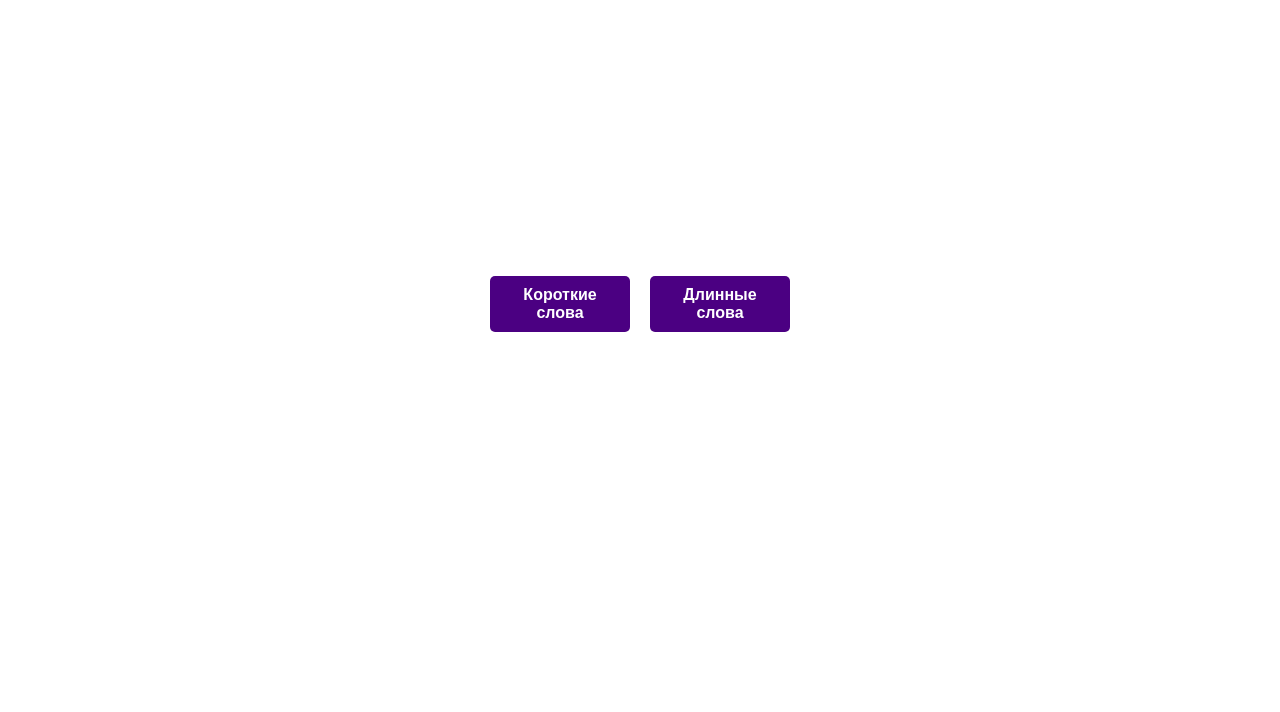
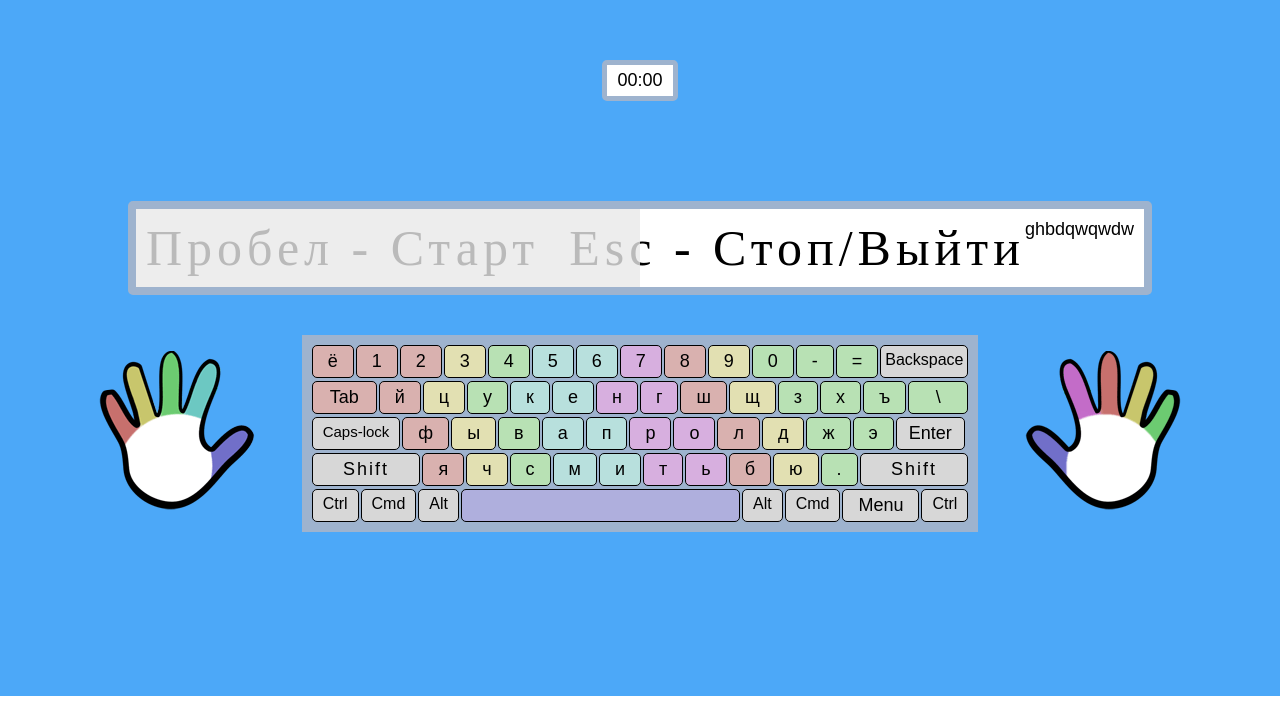
Before and after one commit to sultanKairatuly/typetrainer, a website built with Vite: page index.html in a window 1280 px wide. Shown: the part 104-816 px from the top of the page. Built offline with nearby package versions, Linux system fonts and the light colour scheme.

Commit message:
added introduction related things

```diff
--- a/index.html
+++ b/index.html
@@ -13,18 +13,94 @@
         <div class="mode" data-type="long">Длинные слова</div>
       </div>
       <div class="content">
-        <div class="timer"></div>
+        <div class="timer">00:00</div>
         <div class="words">
-          <div class="div">
-            <div class="start">
-              <span></span>
-              <span></span>
+          <div class="gray-wrapper"></div>
+          <div class="start">
+            <span>Пробел - Старт</span>
+            <span>Esc - Стоп/Выйти</span>
+          </div>
+          <div class="sentences">
+            <span class="done">ghbd</span>
+            <span class="undone">qwqwdw</span>
+          </div>
+        </div>
+        <div class="visualisation">
+          <div class="left-hand hand"></div>
+          <div class="keyboard">
+            <div class="row">
+              <div class="key red" data-key="ё"></div>
+              <div class="key red" data-key="1"></div>
+              <div class="key red" data-key="2"></div>
+              <div class="key yellow" data-key="3"></div>
+              <div class="key green" data-key="4"></div>
+              <div class="key blue" data-key="5"></div>
+              <div class="key blue" data-key="6"></div>
+              <div class="key pink" data-key="7"></div>
+              <div class="key red" data-key="8"></div>
+              <div class="key yellow" data-key="9"></div>
+              <div class="key green" data-key="0"></div>
+              <div class="key green" data-key="-"></div>
+              <div class="key green" data-key="="></div>
+              <div class="key backspace gray" data-key="backspace"></div>
             </div>
-            <div class="sentences">
-              <span class="done"></span>
-              <span class="undone"></span>
+            <div class="row">
+              <div class="key tab" data-key="tab"></div>
+              <div class="key red" data-key="й"></div>
+              <div class="key yellow" data-key="ц"></div>
+              <div class="key green" data-key="у"></div>
+              <div class="key blue" data-key="к"></div>
+              <div class="key blue" data-key="е"></div>
+              <div class="key pink" data-key="н"></div>
+              <div class="key pink" data-key="г"></div>
+              <div class="key red" data-key="ш"></div>
+              <div class="key yellow" data-key="щ"></div>
+              <div class="key green" data-key="з"></div>
+              <div class="key green" data-key="х"></div>
+              <div class="key green" data-key="ъ"></div>
+              <div class="key slash green" data-key="\"></div>
+            </div>
+            <div class="row">
+              <div class="key caps-lock gray" data-key="caps-lock"></div>
+              <div class="key red" data-key="ф"></div>
+              <div class="key yellow" data-key="ы"></div>
+              <div class="key green" data-key="в"></div>
+              <div class="key blue" data-key="а"></div>
+              <div class="key blue" data-key="п"></div>
+              <div class="key pink" data-key="р"></div>
+              <div class="key pink" data-key="о"></div>
+              <div class="key red" data-key="л"></div>
+              <div class="key yellow" data-key="д"></div>
+              <div class="key green" data-key="ж"></div>
+              <div class="key green" data-key="э"></div>
+              <div class="key enter gray" data-key="enter"></div>
+            </div>
+            <div class="row">
+              <div class="key shift gray" data-key="shift"></div>
+              <div class="key red" data-key="я"></div>
+              <div class="key yellow" data-key="ч"></div>
+              <div class="key green" data-key="с"></div>
+              <div class="key blue" data-key="м"></div>
+              <div class="key blue" data-key="и"></div>
+              <div class="key pink" data-key="т"></div>
+              <div class="key pink" data-key="ь"></div>
+              <div class="key red" data-key="б"></div>
+              <div class="key yellow" data-key="ю"></div>
+              <div class="key green" data-key=".">.</div>
+              <div class="key shift gray" data-key="shift"></div>
+            </div>
+            <div class="row">
+              <div class="key ctrl gray" data-key="ctrl"></div>
+              <div class="key cmd gray" data-key="cmd"></div>
+              <div class="key alt gray" data-key="alt"></div>
+              <div class="key space purple" data-key="space"></div>
+              <div class="key alt gray" data-key="alt"></div>
+              <div class="key cmd gray" data-key="cmd"></div>
+              <div class="key menu gray" data-key="menu"></div>
+              <div class="key ctrl gray" data-key="ctrl"></div>
             </div>
           </div>
+          <div class="right-hand hand"></div>
         </div>
       </div>
     </div>
--- a/package.json
+++ b/package.json
@@ -15,12 +15,14 @@
     "postcss": "^8.4.21",
     "postcss-cli": "^10.1.0",
     "postcss-short-color": "^4.0.0",
+    "postcss-simple-vars": "^7.0.1",
     "stylelint-config-recommended": "^11.0.0",
     "typescript": "^4.9.3",
     "vite": "^4.2.0"
   },
   "dependencies": {
     "autoprefixer": "^10.4.14",
+    "postcss-css-variables": "^0.18.0",
     "postcss-import": "^15.1.0",
     "postcss-nesting": "^11.2.2"
   }
--- a/src/main.ts
+++ b/src/main.ts
@@ -1,2 +1,53 @@
 import "./style.css";
-import "./styles/mode.css";
+import { upperFirstChar } from "./modules/utilities";
+import type { Words } from "./types";
+
+const content: Element | null = document.querySelector(".content");
+const modes: NodeListOf<Element> | null = document.querySelectorAll(".mode");
+const keys: NodeListOf<HTMLElement> | null = document.querySelectorAll(".key");
+const startIntroduction: HTMLElement | null = document.querySelector(".start");
+let start: boolean = false;
+
+document.addEventListener("keydown", handleDocumentKeydown);
+
+const words: Words = {
+  short: ["привет меня зовут султанбек"],
+  long: [],
+};
+const wordsToType: string[] = words.short;
+
+if (modes) {
+  modes.forEach((mode: Element) => {
+    mode.addEventListener("click", handleModeClick);
+  });
+}
+
+if (keys) {
+  keys.forEach((key: HTMLElement) => {
+    const keyValue: string = key.dataset.key as string;
+    if (keyValue.toLowerCase() !== "space") {
+      key.textContent =
+        keyValue.length > 1 ? upperFirstChar(keyValue) : keyValue;
+    }
+  });
+}
+
+function handleModeClick(e: Event): void {
+  if (e.target) {
+    const wordType: string | undefined = (e.target as HTMLElement).dataset.type;
+    console.log(wordType);
+  }
+}
+
+function handleDocumentKeydown(e: KeyboardEvent): void {
+  if (e.code === "Space") {
+    start = true;
+    hideStartIntroduction();
+  }
+}
+
+function hideStartIntroduction(): void {
+  if (startIntroduction) {
+    startIntroduction.style.display = "none";
+  }
+}
--- /dev/null
+++ b/src/modules/utilities.ts
@@ -0,0 +1,3 @@
+export function upperFirstChar(str: string): string {
+  return str.slice(0, 1).toUpperCase() + str.slice(1);
+}
--- a/src/style.css
+++ b/src/style.css
@@ -1,3 +1,7 @@
+@import "./styles/null.css";
+@import "./styles/mode.css";
+@import "./styles/content.css";
+
 .app {
   font-family: "Arial", sans-serif;
   display: flex;
--- a/src/styles/content.css
+++ b/src/styles/content.css
@@ -0,0 +1,185 @@
+$red: #d9b1af;
+$yellow: #e2e0b2;
+$green: #b8e1b4;
+$blue: #b8e0dd;
+$pink: #d7afdf;
+$purple: #afafdd;
+$gray: #d7d7d7;
+
+.content {
+  display: flex;
+  flex-direction: column;
+  justify-content: center;
+  align-items: center;
+  background-color: #4ca8f8;
+  width: 100%;
+  height: 100vh;
+}
+.timer {
+  background-color: #fff;
+  border: 5px solid #9eb3ce;
+  padding: 5px 10px;
+  border-radius: 5px;
+  width: fit-content;
+  font-size: 18px;
+  margin-bottom: 100px;
+}
+.words {
+  padding: 10px;
+  background-color: #fff;
+  border: 8px solid #9eb3ce;
+  min-width: 900px;
+  width: 80%;
+  border-radius: 5px;
+  display: flex;
+  justify-content: center;
+  overflow-x: hidden;
+  position: relative;
+  margin-bottom: 40px;
+}
+
+.gray-wrapper {
+  position: absolute;
+  height: 100%;
+  top: 0;
+  left: 0;
+  opacity: 0.8;
+  width: 50%;
+  background-color: rgb(233, 233, 233);
+}
+
+.start {
+  display: flex;
+  column-gap: 30px;
+  & span {
+    font-size: 50px;
+    letter-spacing: 5px;
+    font-weight: lighter;
+    font-family: "Times New Roman", Times, serif;
+  }
+}
+.sentences {
+  display: flex;
+}
+.done {
+}
+.undone {
+}
+
+.hand {
+  background-image: url("../../public/hands.png");
+  background-size: cover;
+  width: 190px;
+  height: 190px;
+  background-repeat: no-repeat;
+}
+
+.left-hand {
+  background-position: 0 0;
+}
+.keyboard {
+  padding: 10px;
+  display: flex;
+  flex-direction: column;
+  row-gap: 3px;
+  background-color: #9eb3ce;
+}
+
+.row {
+  max-width: 100%;
+  display: flex;
+  column-gap: 2px;
+}
+
+.key {
+  padding: 5px 15px;
+  border-radius: 5px;
+  border: 1px solid #000;
+  background-color: $red;
+  text-align: center;
+}
+
+.space {
+  background-color: $purple;
+  width: 100%;
+}
+
+.gray {
+  background-color: $gray;
+}
+
+.red {
+  background-color: $red;
+}
+
+.blue {
+  background-color: $blue;
+}
+
+.green {
+  background-color: $green;
+}
+
+.yellow {
+  background-color: $yellow;
+}
+
+.pink {
+  background-color: $pink;
+}
+
+.purple {
+  background-color: $purple;
+}
+
+.tab {
+  width: 65px;
+}
+
+.slash {
+  width: 60px;
+}
+
+.shift {
+  letter-spacing: 2px;
+  padding: 5px 30px;
+  width: 100%;
+}
+
+.ctrl {
+  font-size: 16px;
+  padding: 5px 10px;
+}
+
+.cmd {
+  font-size: 16px;
+  padding: 5px 10px;
+}
+
+.alt {
+  font-size: 16px;
+  padding: 5px 10px;
+}
+
+.backspace {
+  padding: 5px 0px;
+  width: 88px;
+  font-size: 16px;
+}
+
+.enter {
+  padding: 5px 12px;
+}
+.caps-lock {
+  font-size: 15px;
+  padding: 5px 10px;
+}
+
+.right-hand {
+  background-position: -190px 0;
+}
+
+.visualisation {
+  display: flex;
+  column-gap: 30px;
+}
--- a/src/styles/mode.css
+++ b/src/styles/mode.css
@@ -1,5 +1,5 @@
 .modes {
-  display: flex;
+  display: none;
   width: 300px;
   column-gap: 20px;
   margin: 0 auto;
--- /dev/null
+++ b/src/styles/null.css
@@ -0,0 +1,7 @@
+* {
+  font-family: Arial, Helvetica, sans-serif;
+  margin: 0;
+  padding: 0;
+  font-size: 18px;
+  box-sizing: border-box;
+}
--- /dev/null
+++ b/src/types.ts
@@ -0,0 +1,4 @@
+export type Words = {
+    short: string[],
+    long: string[]
+}
--- a/vite.config.js
+++ b/vite.config.js
@@ -3,6 +3,8 @@ import postcssShortColor from "postcss-short-color";
 import postcssAutoprefixer from "autoprefixer";
 import postcssNesting from "postcss-nesting";
 import postcssImports from "postcss-import";
+import postcssVars from "postcss-css-variables";
+import postcssSimpleVars from "postcss-simple-vars";
 
 export default defineConfig({
   css: {
@@ -12,6 +14,7 @@ export default defineConfig({
         postcssNesting,
         postcssAutoprefixer,
         postcssImports,
+        postcssSimpleVars,
       ],
     },
   },
```
Also changed, not shown: public/hands.png (added), 1 other file.
